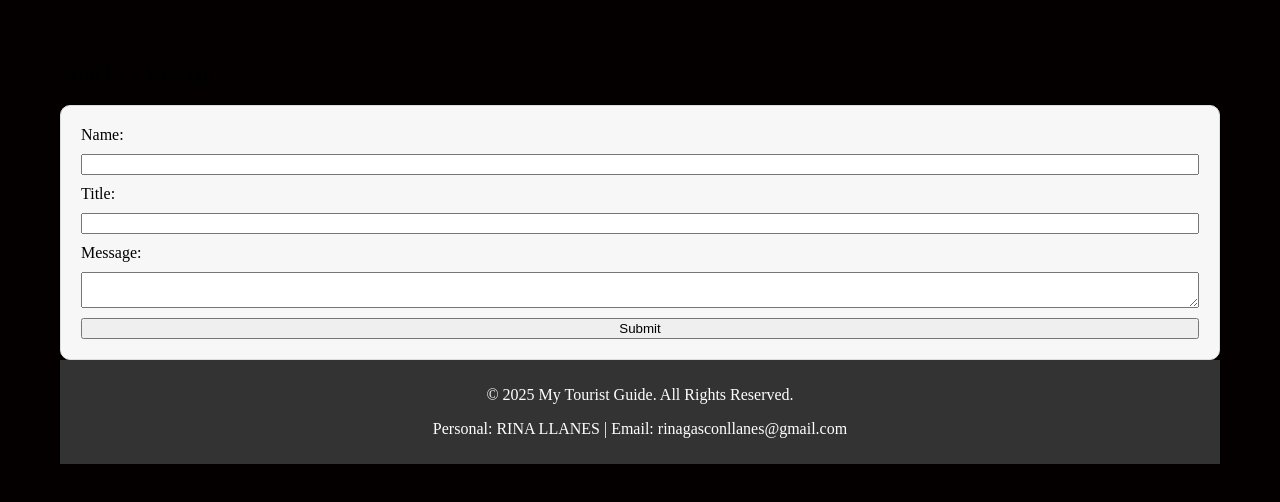
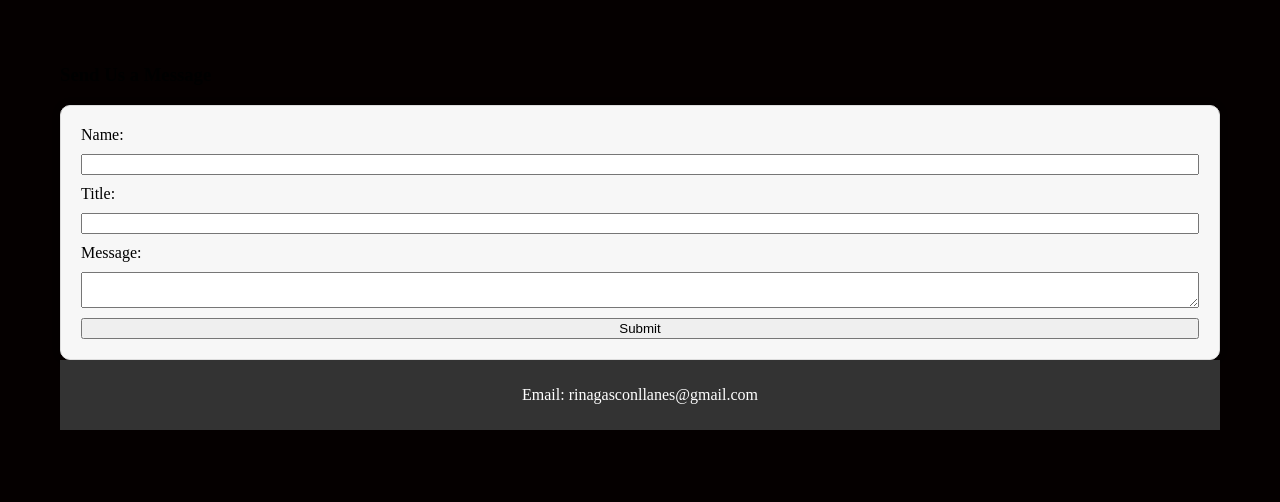
Before and after one commit to rina1214/CS2C_MTExam_Llanes, a plain HTML site: page contact.html in a window 1280 px wide. Shown: the part 861-1363 px from the top of the page. Drawn offline with Linux system fonts and the light colour scheme; files that its build step writes are made by us from their sources; files whose address does not match are found by name.

Commit message:
Update contact.html

```diff
--- a/contact.html
+++ b/contact.html
@@ -72,10 +72,8 @@
     </aside>
 
     <footer>
-        <p>&copy; 2025 My Tourist Guide. All Rights Reserved.</p>
-        <p>Personal: RINA LLANES | Email: rinagasconllanes@gmail.com</p>
+        <p>Email: rinagasconllanes@gmail.com</p>
     </footer>
 
-    <script src="js/script.js"></script>
 </body>
 </html>
```
